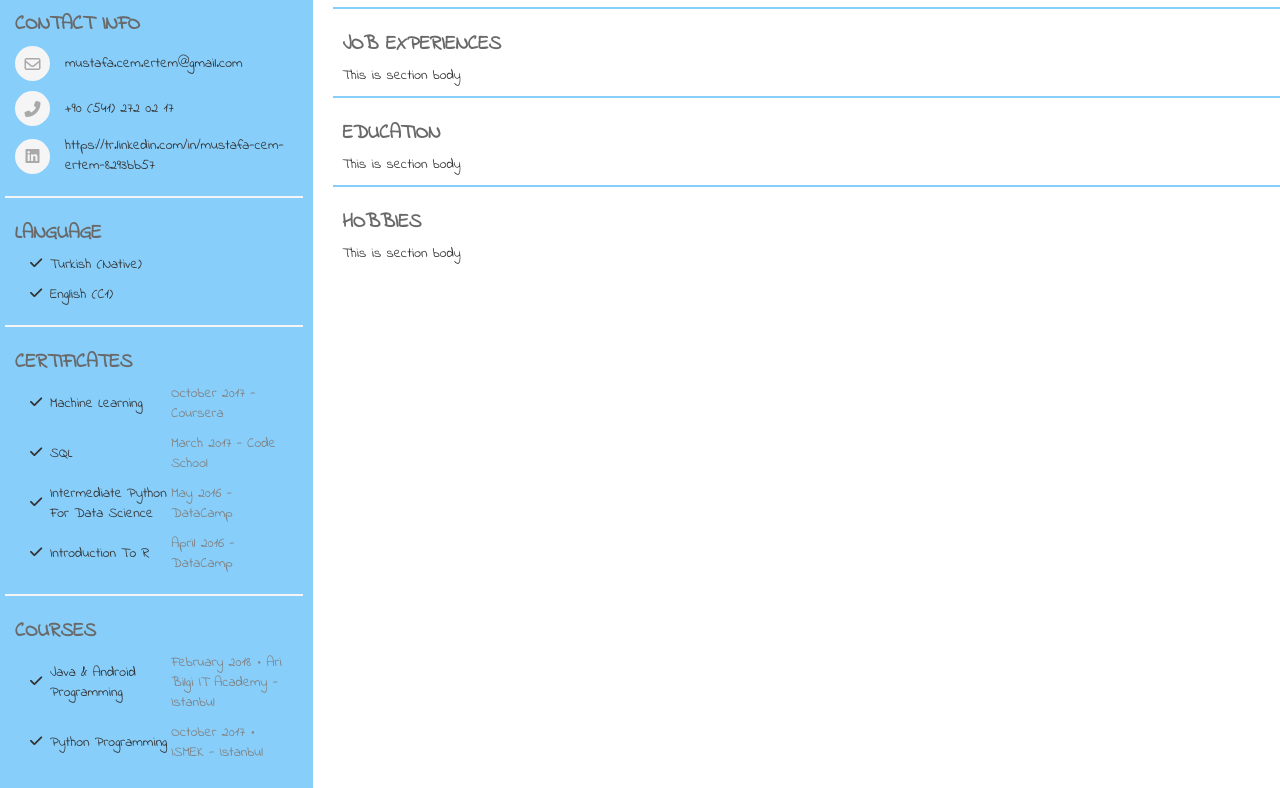
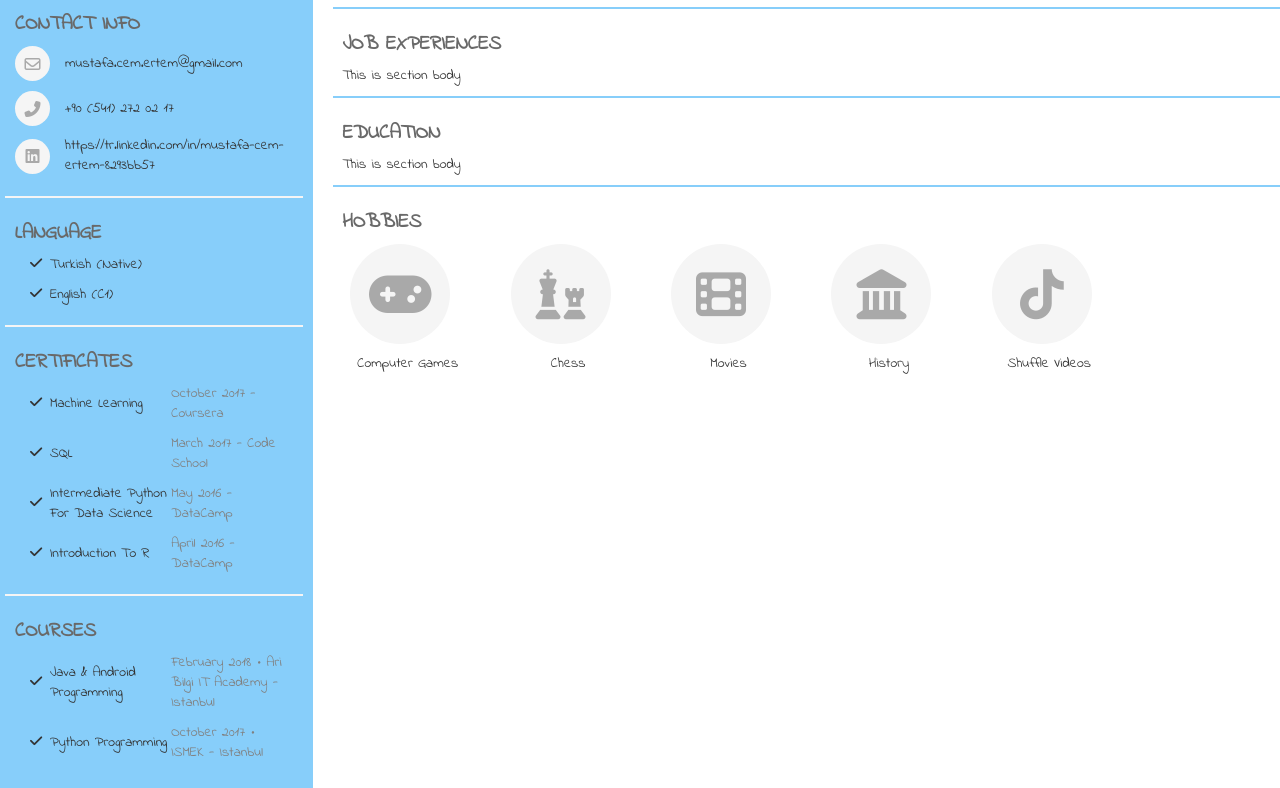
Before and after one commit to mcertem/mcertem.github.io, a plain HTML site: page index.html in a window 1280 px wide. Shown: the part 659-1447 px from the top of the page. Drawn offline with nearby package versions, Linux system fonts and the light colour scheme.

Commit message:
add hobby section

```diff
--- a/index.html
+++ b/index.html
@@ -268,7 +268,28 @@
                 <div class="section">
                     <h5 class="section-title">Hobbies</h5>
                     <div class="section-body">
-                        This is section body
+                        <div class="row" style="text-align: -webkit-center;">
+                            <div class="col-sm-2 col-xs-4">
+                                <div class="giant-icon"><i class="fas fa-gamepad"></i></div>
+                                <p>Computer Games</p>
+                            </div>
+                            <div class="col-sm-2 col-xs-4">
+                                <div class="giant-icon"><i class="fas fa-chess"></i></div>
+                                <p>Chess</p>
+                            </div>
+                            <div class="col-sm-2 col-xs-4">
+                                <div class="giant-icon"><i class="fas fa-film"></i></div>
+                                <p>Movies</p>
+                            </div>
+                            <div class="col-sm-2 col-xs-4">
+                                <div class="giant-icon"><i class="fas fa-landmark"></i></div>
+                                <p>History</p>
+                            </div>
+                            <div class="col-sm-2 col-xs-4">
+                                <div class="giant-icon"><i class="fab fa-tiktok"></i></div>
+                                <p>Shuffle Videos</p>
+                            </div>
+                        </div>
                     </div>
                 </div>
 
--- a/style.css
+++ b/style.css
@@ -126,6 +126,26 @@ ul li {
     color: gray;
 }
 
+.giant-icon {
+    width: 100px;
+    height: 100px;
+    min-width: 100px;
+    background: whitesmoke;
+    color: darkgrey;
+    border-radius: 50%;
+    margin-right: 15px;
+    margin-bottom: 10px;
+    font-size: 50px;
+    position: relative;
+}
+
+.giant-icon i {
+    position: absolute;
+    top: 50%;
+    left: 50%;
+    transform: translate(-50%, -50%);
+}
+
 
 /* Scale Bar Styless */
 .skills ul li {
```
